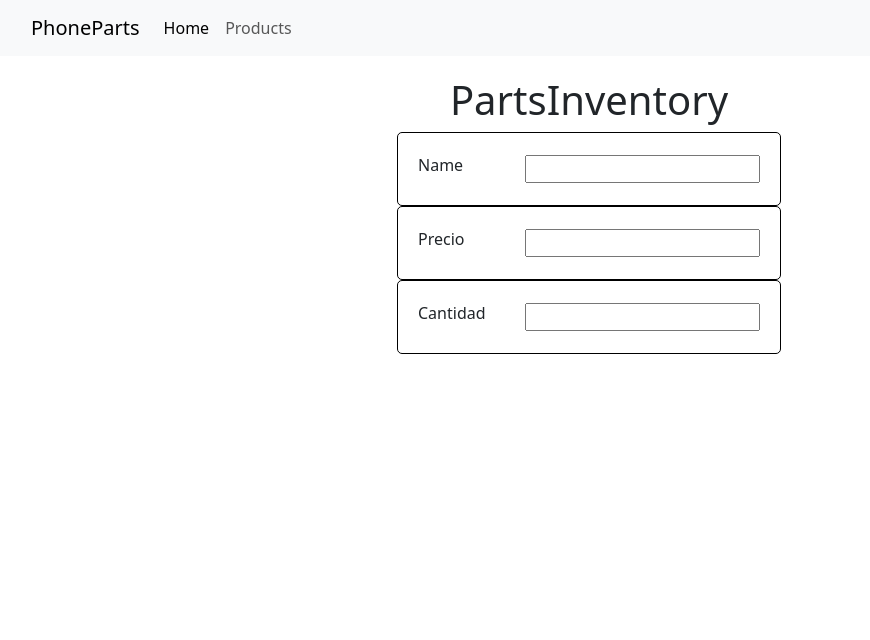
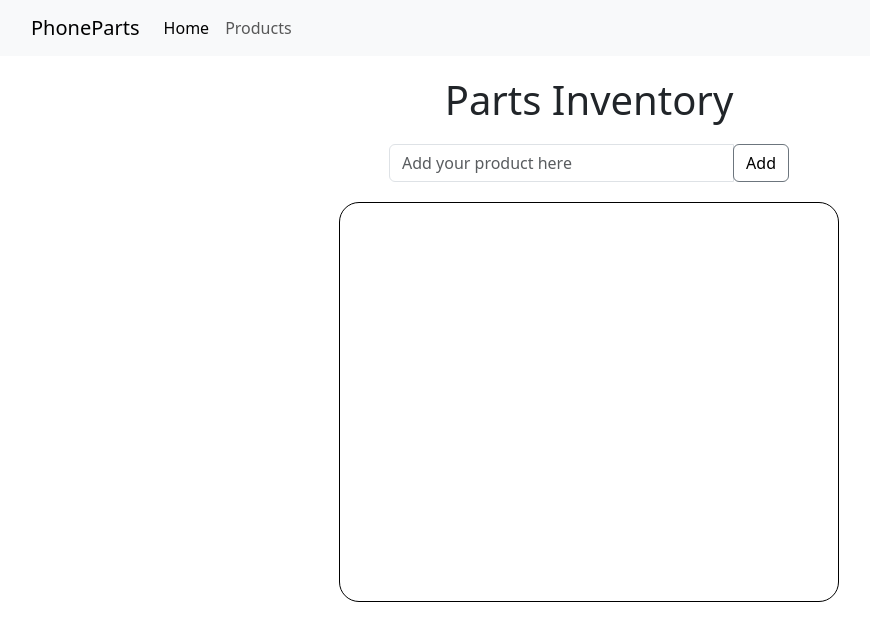
Before and after one commit to gregorylara/segundaEntrega, a plain HTML site: page index.html in a window 1280 px wide. Shown: the whole page, without its empty margins (51-921 px from the left). Drawn offline with nearby package versions, Linux system fonts and the light colour scheme.

Commit message:
segundo commit

```diff
--- a/index.html
+++ b/index.html
@@ -54,19 +54,23 @@
       </nav>
     </header>
     <main>
-      <h1>PartsInventory</h1>
-      <div class="name">
-        <label for="" class="form-label">Name </label>
-        <input type="text" name="Name" id="" />
+      <h1>Parts Inventory</h1>
+      <div class="input-group container-btn">
+        <input
+          id="text-input"
+          type="text"
+          class="form-control"
+          placeholder="Add your product here"
+          aria-label="Add your product here"
+          aria-describedby="basic-addon2"
+        />
+        <div class="input-group-append">
+          <button id="btn-add" class="btn btn-outline-secondary" type="button">
+            Add
+          </button>
+        </div>
       </div>
-      <div class="precio">
-        <label for="" class="form-label">Precio </label>
-        <input type="text" name="Precio" id="" />
-      </div>
-      <div class="cantidad">
-        <label for="" class="form-label">Cantidad </label>
-        <input type="text" name="Cantidad" id="" />
-      </div>
+      <ul id="prod-list"></ul>
     </main>
     <footer>
       <!-- place footer here -->
@@ -83,5 +87,6 @@
       integrity="sha384-BBtl+eGJRgqQAUMxJ7pMwbEyER4l1g+O15P+16Ep7Q9Q+zqX6gSbd85u4mG4QzX+"
       crossorigin="anonymous"
     ></script>
+    <script src="./main.js"></script>
   </body>
 </html>
--- a/main.js
+++ b/main.js
@@ -0,0 +1,36 @@
+let products = [];
+let counter = 1;
+let addProductButton = document.getElementById("btn-add");
+let productList = document.getElementById("prod-list");
+
+addProductButton.addEventListener("click", () => {
+  let textInput = document.getElementById("text-input");
+  let prodValue = textInput.value;
+  let product = { id: counter, productName: prodValue };
+  products.push(product);
+  counter++;
+  drawProducts();
+});
+
+const deleteProduct = (element) => {
+  products = products.filter((product) => product.id !== element.id);
+  drawProducts();
+};
+
+const drawProducts = () => {
+  productList.innerHTML = "";
+
+  products.forEach((element) => {
+    let item = document.createElement("li");
+    item.className = "list";
+    item.innerHTML = `<span>${element.productName}</span>
+        <button class="delete-button">Delete</button>`;
+    let deleteButton = item.querySelector(".delete-button");
+    deleteButton.addEventListener("click", () => {
+      deleteProduct(element);
+    });
+    productList.appendChild(item);
+  });
+};
+
+drawProducts();
--- a/styles.css
+++ b/styles.css
@@ -8,33 +8,46 @@ h1 {
   text-align: center;
   margin-top: 20px;
 }
-.name {
+
+.container-btn {
+  width: 400px;
   display: flex;
   align-items: center;
+  margin: 20px auto;
+}
+.btn {
+  cursor: pointer;
+  color: black;
+}
+#prod-list {
+  padding: 20px;
+  width: 500px;
+  margin: 0 auto;
+  border: 1px solid black;
+  border-radius: 20px;
+  gap: 10px;
+  display: flex;
+  flex-direction: column;
+  align-items: center;
+  min-height: 400px;
+}
+
+.list {
+  display: flex;
   justify-content: space-between;
-  padding: 20px;
-  margin: 0 auto;
-  width: 30%;
-  border-radius: 5px;
+  align-items: center;
+  margin: 5px 0;
+  padding: 5px;
   border: 1px solid black;
+  border-radius: 10px;
+  width: 100%;
 }
-.precio {
-  display: flex;
-  align-items: center;
-  justify-content: space-between;
-  padding: 20px;
-  margin: 0 auto;
-  width: 30%;
-  border-radius: 5px;
-  border: 1px solid black;
+.delete-button {
+  background-color: red;
+  color: black;
+  border: none;
+  border-radius: 15px;
+  padding: 5px;
+  cursor: pointer;
+  height: 35px;
 }
-.cantidad {
-  display: flex;
-  align-items: center;
-  justify-content: space-between;
-  padding: 20px;
-  margin: 0 auto;
-  width: 30%;
-  border-radius: 5px;
-  border: 1px solid black;
-}
```
